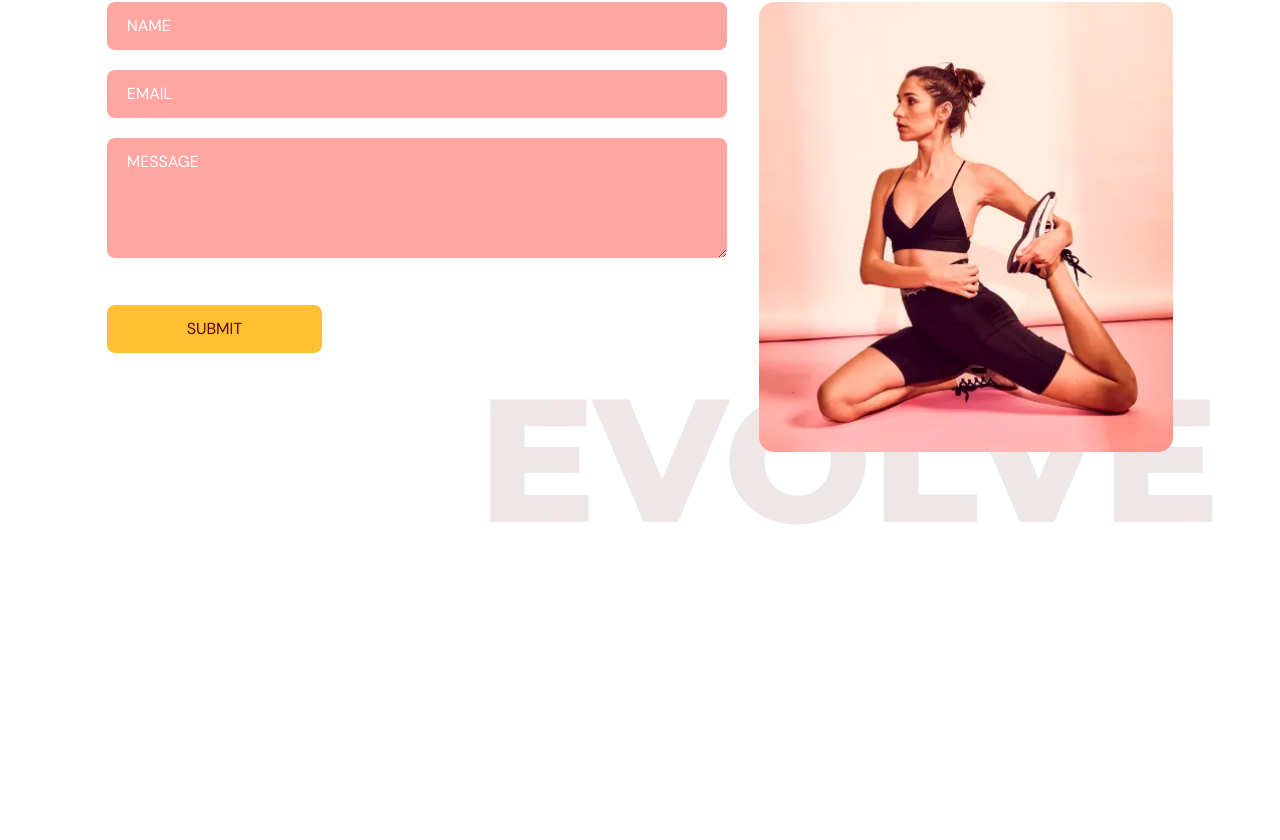
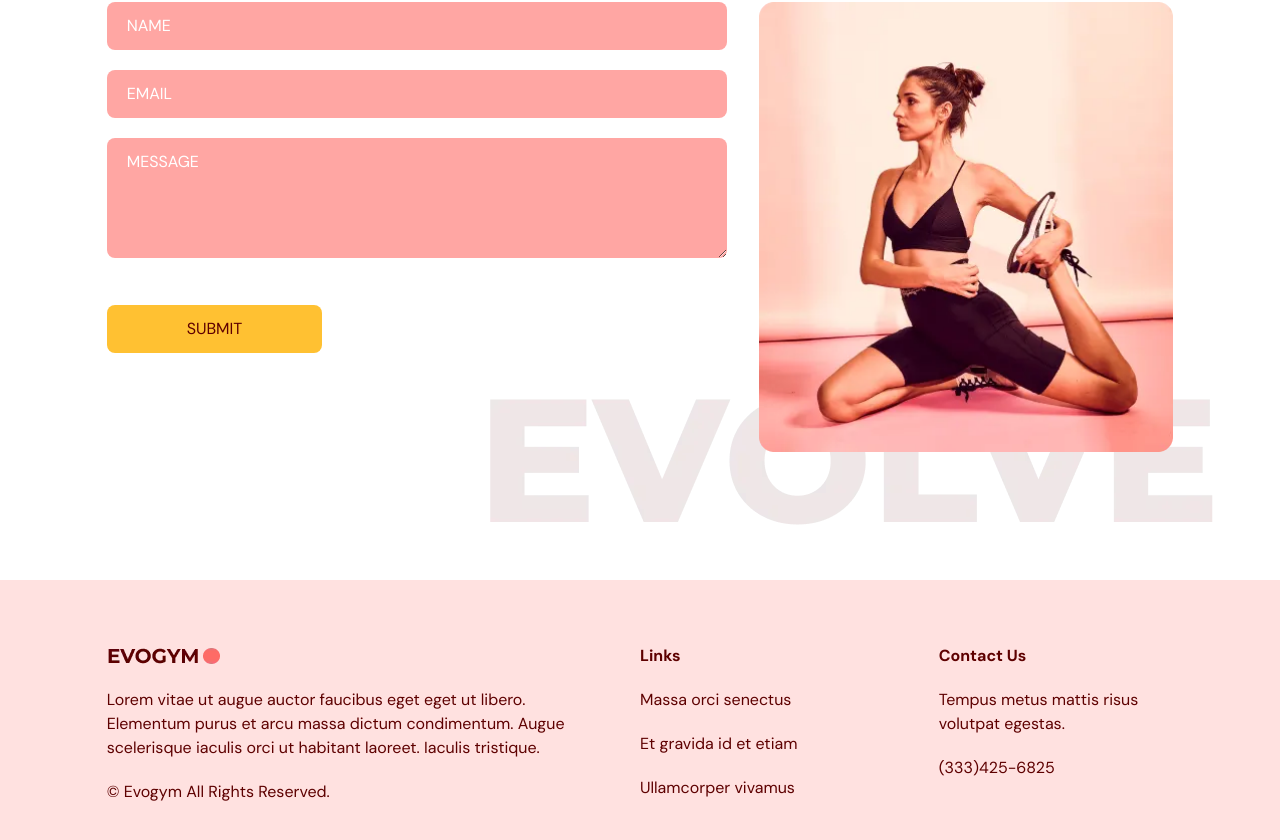
Before and after one commit to anthony-th/sports, a React (Vite) app: page / in a window 1280 px wide. Shown: the part 3252-4092 px from the top of the page. Before the commit the page ends 3832 px from the top, so only its background shows below. Built offline with nearby package versions, Linux system fonts and the light colour scheme.

Commit message:
feat: complete footer

```diff
--- a/src/App.tsx
+++ b/src/App.tsx
@@ -3,6 +3,7 @@
 import Benefits from "@/components/benefits";
 import OurClasses from "@/components/ourclasses";
 import ContactUs from "@/components/contactus";
+import Footer from "@/components/footer";
 import { useState, useEffect } from "react";
 import { SelectedPage } from "@/shared/types";
 
@@ -29,6 +30,7 @@
       <Benefits setSelectedPage={setSelectedPage} />
       <OurClasses setSelectedPage={setSelectedPage} />
       <ContactUs setSelectedPage={setSelectedPage} />
+      <Footer />
     </div>
   );
 };
--- /dev/null
+++ b/src/components/footer/index.tsx
@@ -0,0 +1,32 @@
+import Logo from "@/assets/Logo.webp";
+
+const Footer = () => {
+  return (
+    <footer className="bg-primary-100 py-16">
+      <div className="justify-content mx-auto w-5/6 gap-16 md:flex">
+        <div className="mt-16 basis-1/2 md:mt-0">
+          <img alt="logo" src={Logo} />
+          <p className="my-5">
+            Lorem vitae ut augue auctor faucibus eget eget ut libero. Elementum
+            purus et arcu massa dictum condimentum. Augue scelerisque iaculis
+            orci ut habitant laoreet. Iaculis tristique.
+          </p>
+          <p>© Evogym All Rights Reserved.</p>
+        </div>
+        <div className="mt-16 basis-1/4 md:mt-0">
+          <h4 className="font-bold">Links</h4>
+          <p className="my-5">Massa orci senectus</p>
+          <p className="my-5">Et gravida id et etiam</p>
+          <p>Ullamcorper vivamus</p>
+        </div>
+        <div className="mt-16 basis-1/4 md:mt-0">
+          <h4 className="font-bold">Contact Us</h4>
+          <p className="my-5">Tempus metus mattis risus volutpat egestas.</p>
+          <p>(333)425-6825</p>
+        </div>
+      </div>
+    </footer>
+  );
+};
+
+export default Footer;
```
